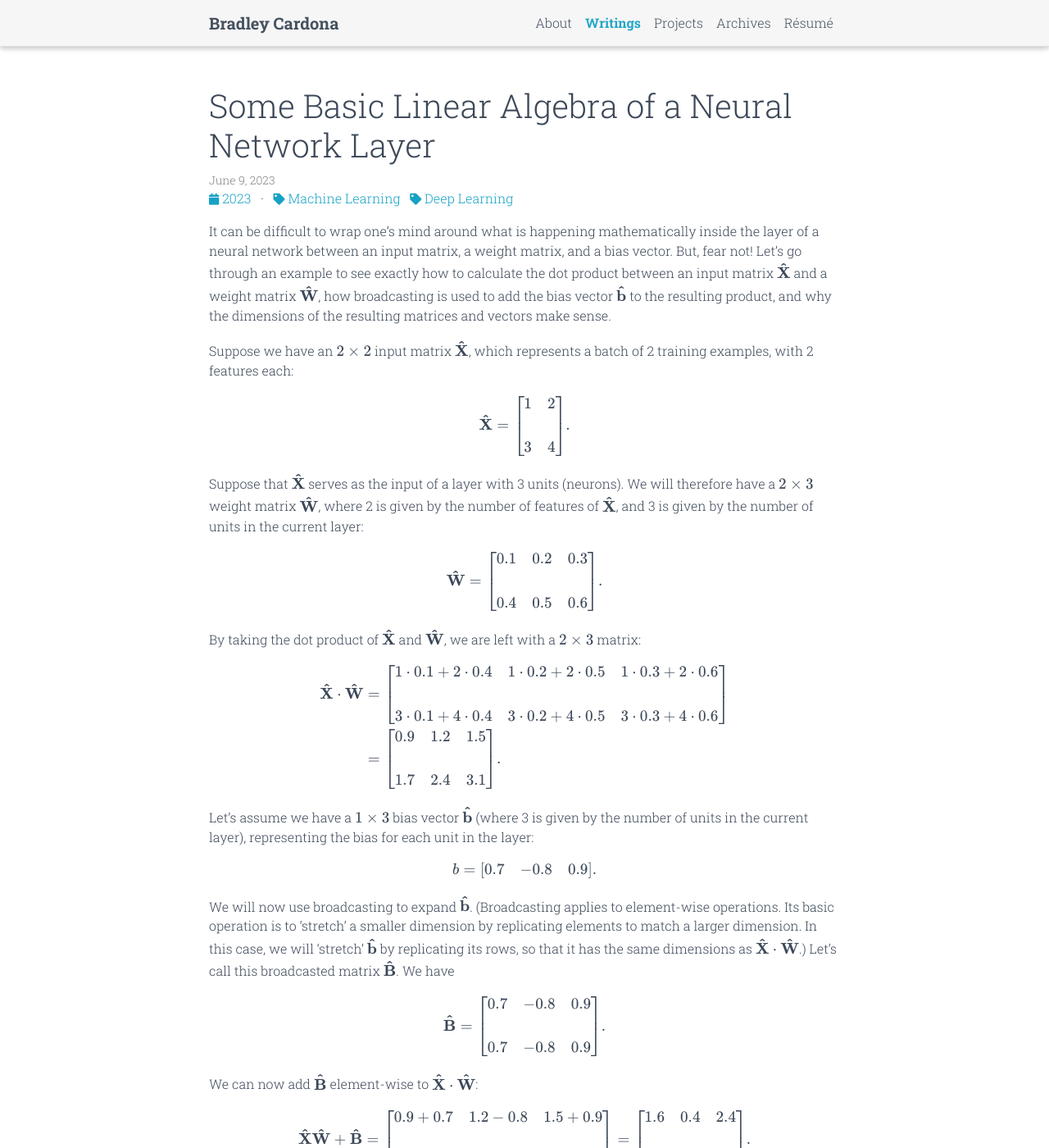
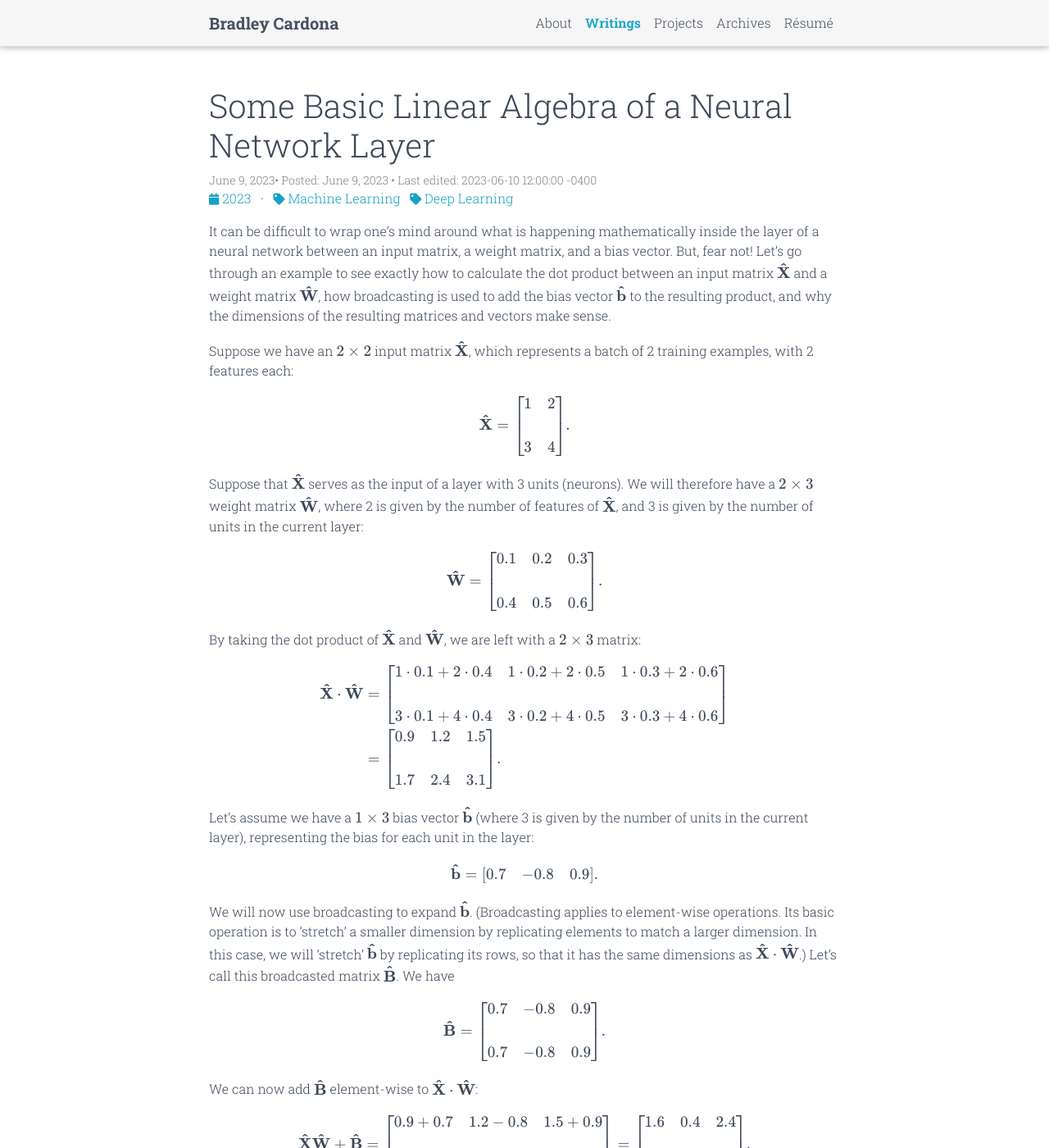
Before and after one commit to BMCARDONA/bmcardona.github.io, a Jekyll site: the page built from _posts/2023-06-09-vectors-and-matrices.md, in a window 1280 px wide and 1400 px high. Shown: the whole window at 82% size. Built offline with Jekyll 4.4.1, drawn with Linux system fonts in a browser that asks for light colours; comment, search, counter and statistics services are not loaded; a style sheet for code colours, icons or effects is not loaded.

Commit message:
add Posted, Last Edited button

```diff
--- a/_layouts/post.html
+++ b/_layouts/post.html
@@ -17,7 +17,7 @@ layout: default
 
   <header class="post-header">
     <h1 class="post-title">{{ page.title }}</h1>
-    <p class="post-meta">{{ page.date | date: "%B %-d, %Y" }}{%- if page.author -%} • {{ page.author }}{%- endif -%}{%- if page.meta -%} • {{ page.meta }}{%- endif -%}</p>
+    <p class="post-meta">{{ page.date | date: "%B %-d, %Y" }}{%- if page.author -%} • {{ page.author }}{%- endif -%}{%- if page.meta -%} • {{ page.meta }}{%- endif -%} • Posted: {{ page.date | date: "%B %-d, %Y" }} • Last edited: {{ page.last_edited }}</p>
     <p class="post-tags">
       <a href="{{ year | prepend: '/blog/' | prepend: site.baseurl}}"> <i class="fas fa-calendar fa-sm"></i> {{ year }} </a>
       {%- if tags != "" %}
--- a/_posts/2023-06-09-vectors-and-matrices.md
+++ b/_posts/2023-06-09-vectors-and-matrices.md
@@ -2,6 +2,7 @@
 layout: post
 title: Some Basic Linear Algebra of a Neural Network Layer
 date: 2023-06-09 16:42:00-0400
+last_edited: 2023-06-10 12:00:00-0400
 categories: ["Machine Learning", "Deep Learning"]
 related_posts: false
 img: assets/img/neural_network.jpeg
@@ -45,7 +46,7 @@ $$
 Let's assume we have a $$1 \times 3$$ bias vector $$\mathbf{\hat{b}}$$ (where 3 is given by the number of units in the current layer), representing the bias for each unit in the layer:
 
 $$
-b = \begin{bmatrix}
+\mathbf{\hat{b}} = \begin{bmatrix}
 0.7 & -0.8 & 0.9
 \end{bmatrix}.
 $$
```
